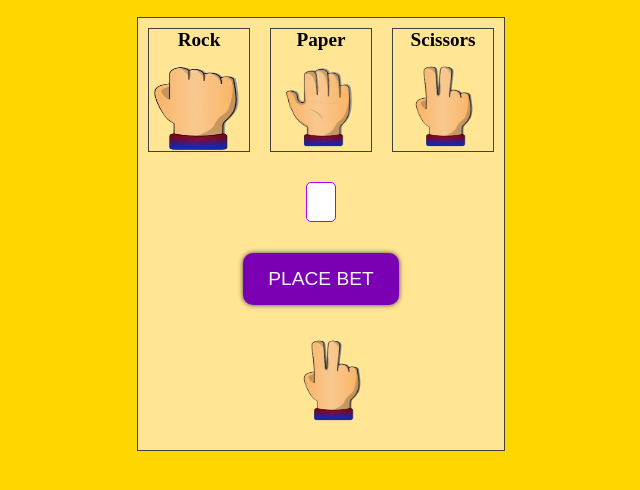
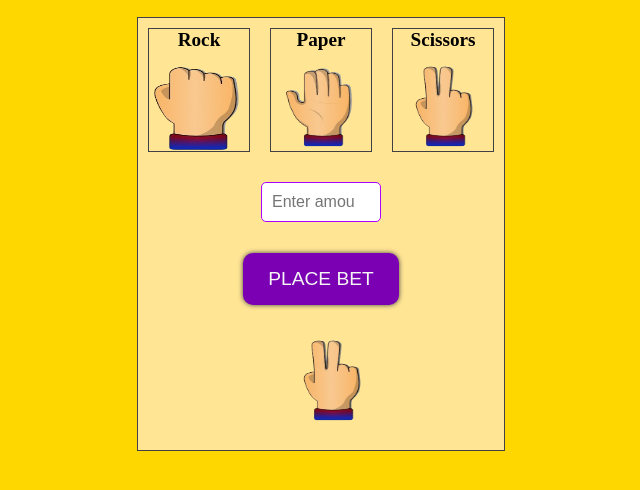
Before and after one commit to janyta675/rockpaperscisors.github.io, a plain HTML site: page index.html in a window 1280 px wide. Shown: the part 230-720 px from the top of the page, without its empty margins (319-959 px from the left). Drawn offline with Linux system fonts and the light colour scheme.

Commit message:
update css

```diff
--- a/Assets/css/responsive.css
+++ b/Assets/css/responsive.css
@@ -78,7 +78,7 @@
         border: 1px solid #ae00ff;
         border-radius: 5px;
         margin-bottom: 1px;
-        width: 15%;
+        width: 60%;
         max-width: 200px;
     }
     .image {
```
